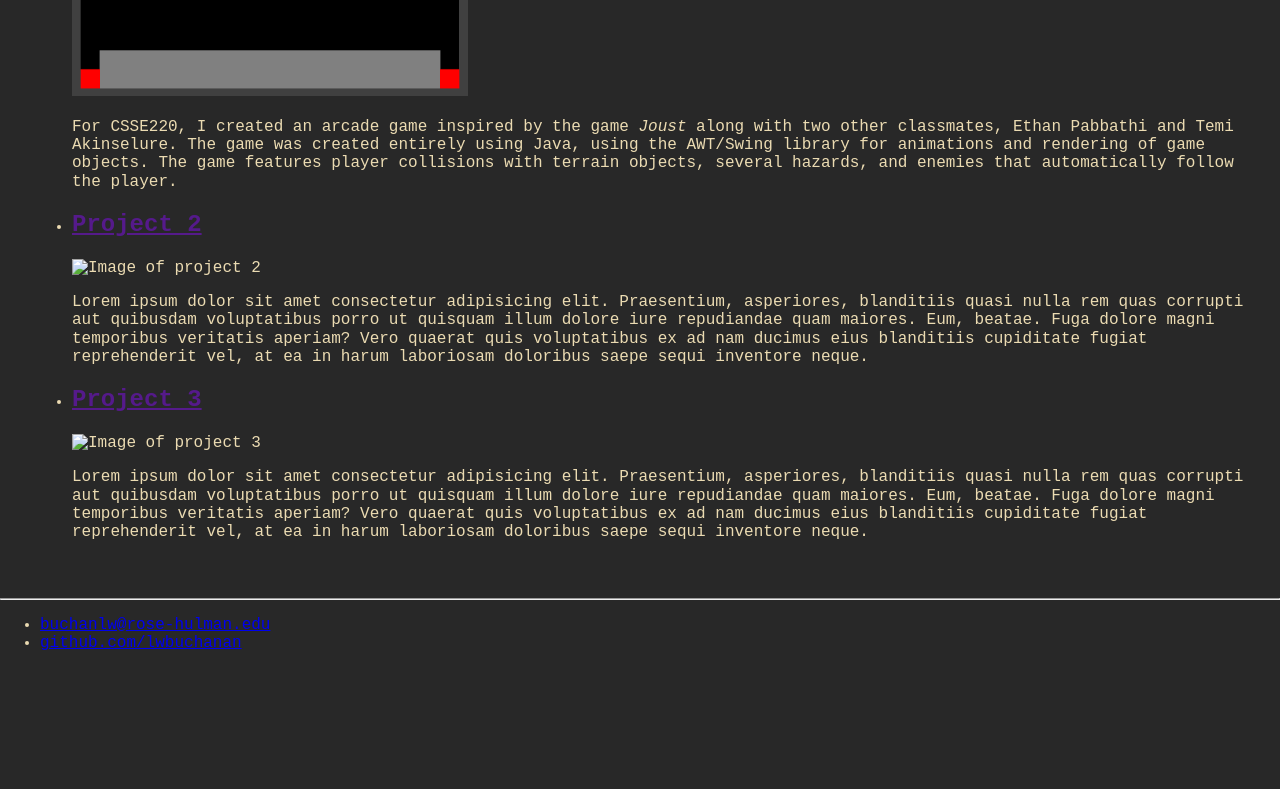
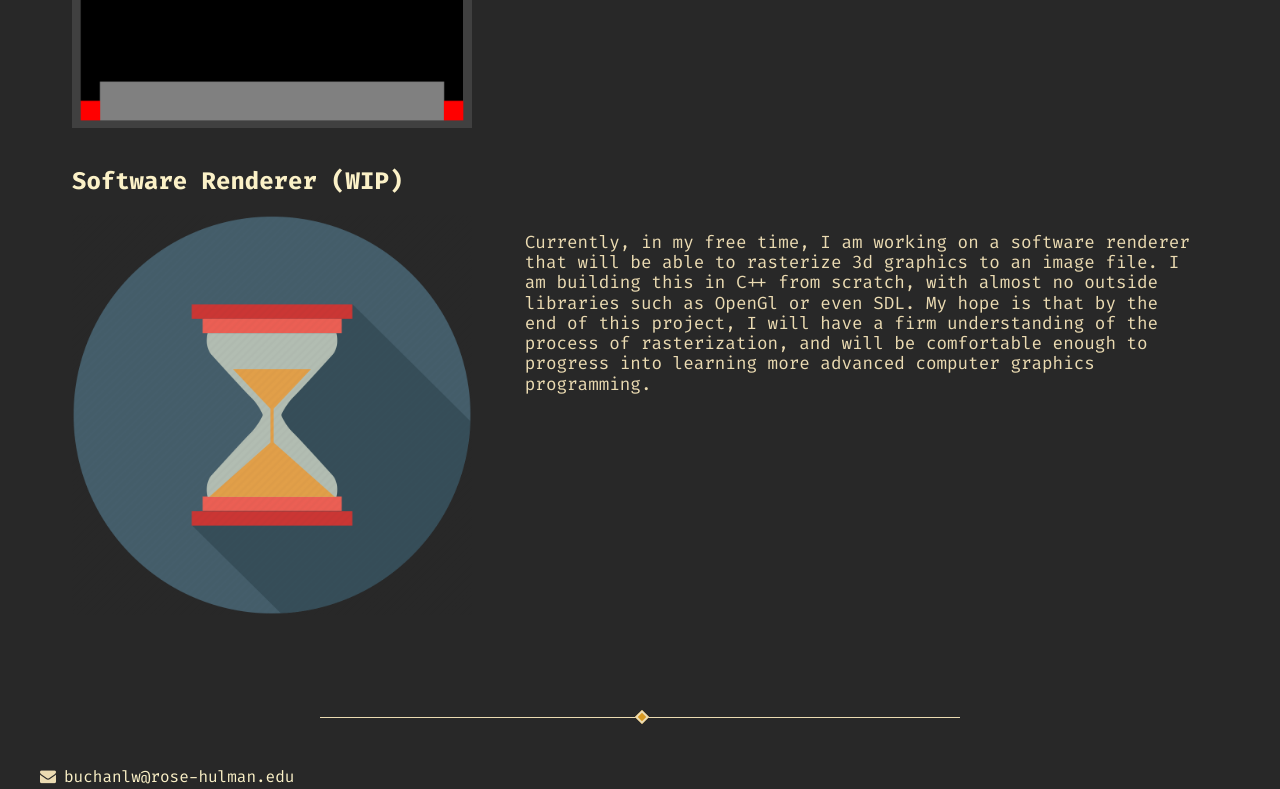
Before and after one commit to lwbuchanan/lwbuchanan.github.io, a plain HTML site: page portfolio.html in a window 1280 px wide. Shown: the part 410-1199 px from the top of the page. Before the commit the page ends 1079 px from the top, so only its background shows below. Drawn offline with Linux system fonts and the light colour scheme.

Commit message:
finalize css

```diff
--- a/portfolio.html
+++ b/portfolio.html
@@ -7,6 +7,10 @@
     <link rel="stylesheet" href="styles/normalize.css">
     <link rel="stylesheet" href="styles/main.css">
     <link rel="icon" href="images/favicon.ico">
+    <link rel="stylesheet" href="https://cdnjs.cloudflare.com/ajax/libs/font-awesome/4.7.0/css/font-awesome.min.css">
+    <link rel="preconnect" href="https://fonts.googleapis.com">
+    <link rel="preconnect" href="https://fonts.gstatic.com" crossorigin>
+    <link href="https://fonts.googleapis.com/css2?family=Fira+Code:wght@300;400;500;600;700&display=swap" rel="stylesheet">
 </head>
 <body id="portfolio">
     <nav>
@@ -21,34 +25,29 @@
         <ul id="portfolio-items">
             <li>
                 <h2><a href="https://github.com/rhit-csse220/csse220-winter-2022-23-final-project-w23_a_4505">Java Arcade Game</a></h2>
+                <div class="portfolio-wrapper">
                     <img src="images/joust.png" alt="Image of joust game">
                     <p>
                         For CSSE220, I created an arcade game inspired by the game <em>Joust</em> along with two other classmates, Ethan Pabbathi and Temi Akinselure. The game was created entirely using Java, using the AWT/Swing library for animations and rendering of game objects. The game features player collisions with terrain objects, several hazards, and enemies that automatically follow the player.
                     </p>
+                </div>
             </li>
             <li>
-                <h2><a href="">Project 2</a></h2>
-                <img src="images/portfolio_item2" alt="Image of project 2">
+                <h2><a href="">Software Renderer (WIP)</a></h2>
+                <div class="portfolio-wrapper">
+                    <img src="images/wip.png" alt="Work in progress">
                     <p>
-                    Lorem ipsum dolor sit amet consectetur adipisicing elit. Praesentium, asperiores, blanditiis quasi nulla rem quas corrupti aut quibusdam voluptatibus porro ut quisquam illum dolore iure repudiandae quam maiores. Eum, beatae.
-                    Fuga dolore magni temporibus veritatis aperiam? Vero quaerat quis voluptatibus ex ad nam ducimus eius blanditiis cupiditate fugiat reprehenderit vel, at ea in harum laboriosam doloribus saepe sequi inventore neque.
+                        Currently, in my free time, I am working on a software renderer that will be able to rasterize 3d graphics to an image file. I am building this in C++ from scratch, with almost no outside libraries such as OpenGl or even SDL. My hope is that by the end of this project, I will have a firm understanding of the process of rasterization, and will be comfortable enough to progress into learning more advanced computer graphics programming.
                     </p>
-            </li>
-            <li>
-                <h2><a href="">Project 3</a></h2>
-                <img src="images/portfolio_item3" alt="Image of project 3">
-                <p>
-                    Lorem ipsum dolor sit amet consectetur adipisicing elit. Praesentium, asperiores, blanditiis quasi nulla rem quas corrupti aut quibusdam voluptatibus porro ut quisquam illum dolore iure repudiandae quam maiores. Eum, beatae.
-                    Fuga dolore magni temporibus veritatis aperiam? Vero quaerat quis voluptatibus ex ad nam ducimus eius blanditiis cupiditate fugiat reprehenderit vel, at ea in harum laboriosam doloribus saepe sequi inventore neque.
-                </p>
+                </div>
             </li>
         </ul>
     </main>
-    <hr>
+    <hr class="center-diamond">
     <footer><ul>
-        <li><a href="mailto:buchanlw@rose-hulman.edu">buchanlw@rose-hulman.edu</a></li>
-        <li><a href="https://github.com/lwbuchanan">github.com/lwbuchanan</a></li>
+        <li><i class="fa fa-solid fa-envelope"></i><a href="mailto:buchanlw@rose-hulman.edu">buchanlw@rose-hulman.edu</a></li>
+        <li><i class="fa fa-brands fa-github"></i><a href="https://github.com/lwbuchanan">github.com/lwbuchanan</a></li>
     </ul></footer>
-    <script src="scripts/main.jss"></script>
+    <!-- <script src="scripts/main.jss"></script> -->
 </body>
 </html>
--- a/styles/main.css
+++ b/styles/main.css
@@ -5,11 +5,8 @@
     --fg1: #fbf1c7;
     --blue: #458588;
     --bblue: #83a598;
-}
-
-@font-face {
-    font-family: 'Fira Code';
-    src: url("https://fonts.googleapis.com/css2?family=Fira+Code&display=swap");
+    --yellow: #d79921;
+    --red: #cc241d;
 }
 
 @keyframes cursor-blink {
@@ -20,10 +17,6 @@
 
 #avatar {
     height: 15em;
-}
-
-#portfolio-items img {
-    height: 20em;
 }
 
 body {
@@ -40,6 +33,12 @@ main {
 
 h1 {
     margin: 0;
+    color: var(--yellow);
+    margin-bottom: 1.5em;
+}
+
+p {
+    font-size: 1.1em;
 }
 
 nav {
@@ -64,6 +63,7 @@ nav div {
     gap: .5em;
 
 }
+
 .cursor::after {
     content: "";
     width: 2px;
@@ -91,3 +91,98 @@ nav div {
     transform: scale(1.1);
     transition: .15s;
 }
+
+pre {
+    font-size: 0.7em;
+    color: var(--fg1);
+    margin: 0;
+}
+
+
+#about_content_wrapper {
+    margin-top: 2em;
+    display: flex;
+    justify-content: left;
+}
+
+#about_content_wrapper > * {
+    margin-right: 5em;
+}
+
+#portfolio-items li {
+    list-style: none;
+    margin-bottom: 2.5em;
+}
+
+#portfolio-items a {
+    color: var(--fg1);
+    font-style: normal;
+    text-decoration: none;
+    &:hover {
+        color: var(--bblue);
+        transition: .15s    ;
+    }
+}
+
+.portfolio-wrapper {
+    display: flex;
+}
+
+.portfolio-wrapper p {
+    margin: 1em 3em;
+}
+
+#portfolio-items img {
+    width: 25em;
+}
+
+footer {
+    margin-top: 50px;
+}
+
+footer li {
+    list-style: none;
+    margin: 0.5em 0;
+}
+
+footer a {
+    color: var(--fg1);
+    font-style: normal;
+    text-decoration: none;
+    padding-left: 0.5em;
+}
+
+footer a:hover {
+    color: var(--bblue);
+    transition: .15s    ;
+}
+
+hr{
+  /* Credit to https://codepen.io/szpakoli/pen/zYKqoJ */
+    border: 0;
+    height: 1px;
+    width: 50%;
+    position: relative;
+    margin: 30px auto;
+
+
+    &.center-diamond{
+      background: var(--fg);
+
+      &:before{
+        content: "";
+        width: 6px;
+        height: 6px;
+        background: var(--yellow);
+        display: inline-block;
+        border: 2px solid var(--fg);
+        position: absolute;
+        top: -5px;
+        left: 50%;
+        margin: 0 0 0 -3px;
+        transform:rotate(45deg);
+        -ms-transform:rotate(45deg); /* IE 9 */
+        -webkit-transform:rotate(45deg); /* Opera, Chrome, and Safari */
+      }
+    }
+  }
```
Also changed, not shown: credits.html (+13 -4 lines), index.html (+49 -10 lines), resume.html (+8 -4 lines), images/wip.png (added). Lines whose indentation alone changed are shown as unchanged.
